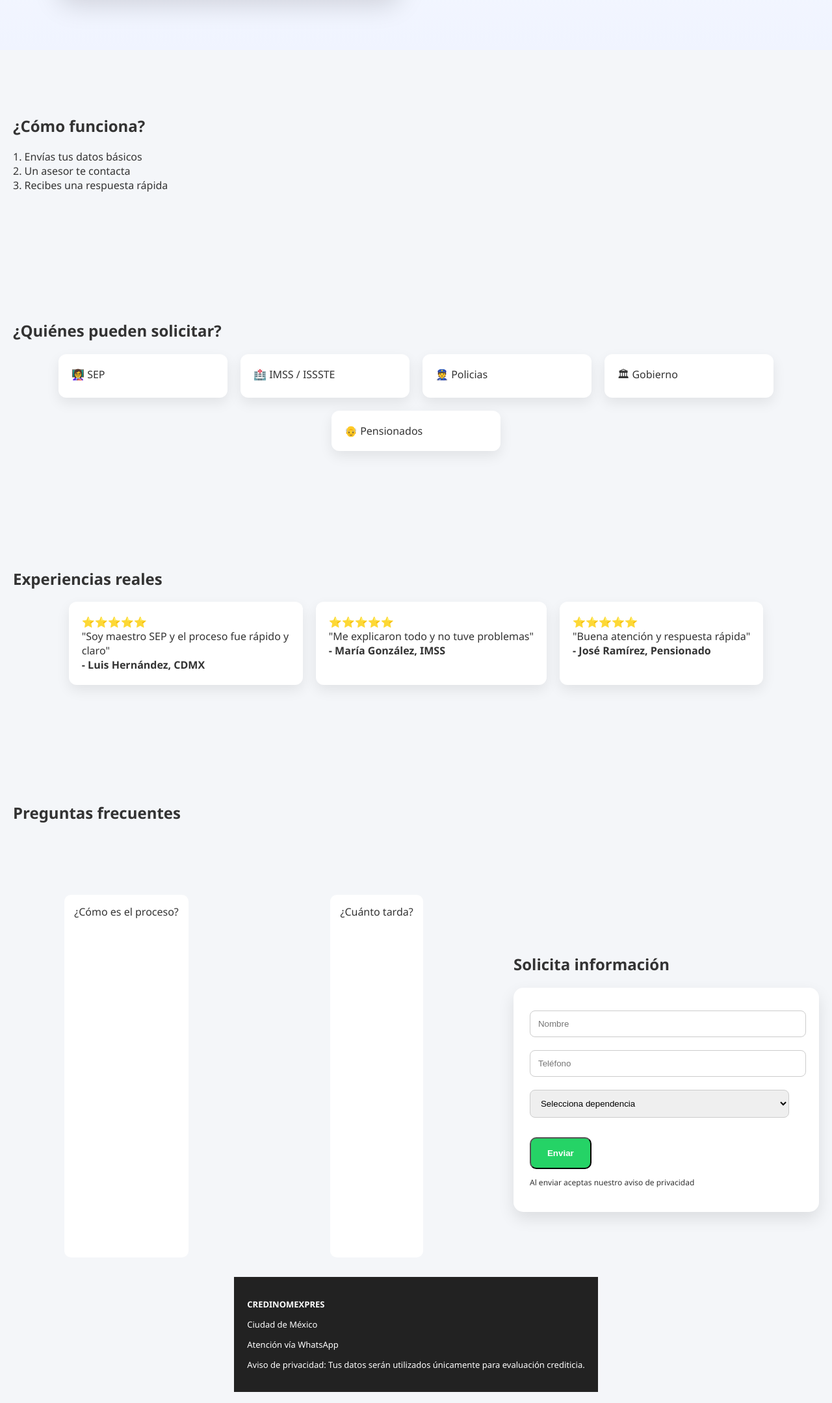
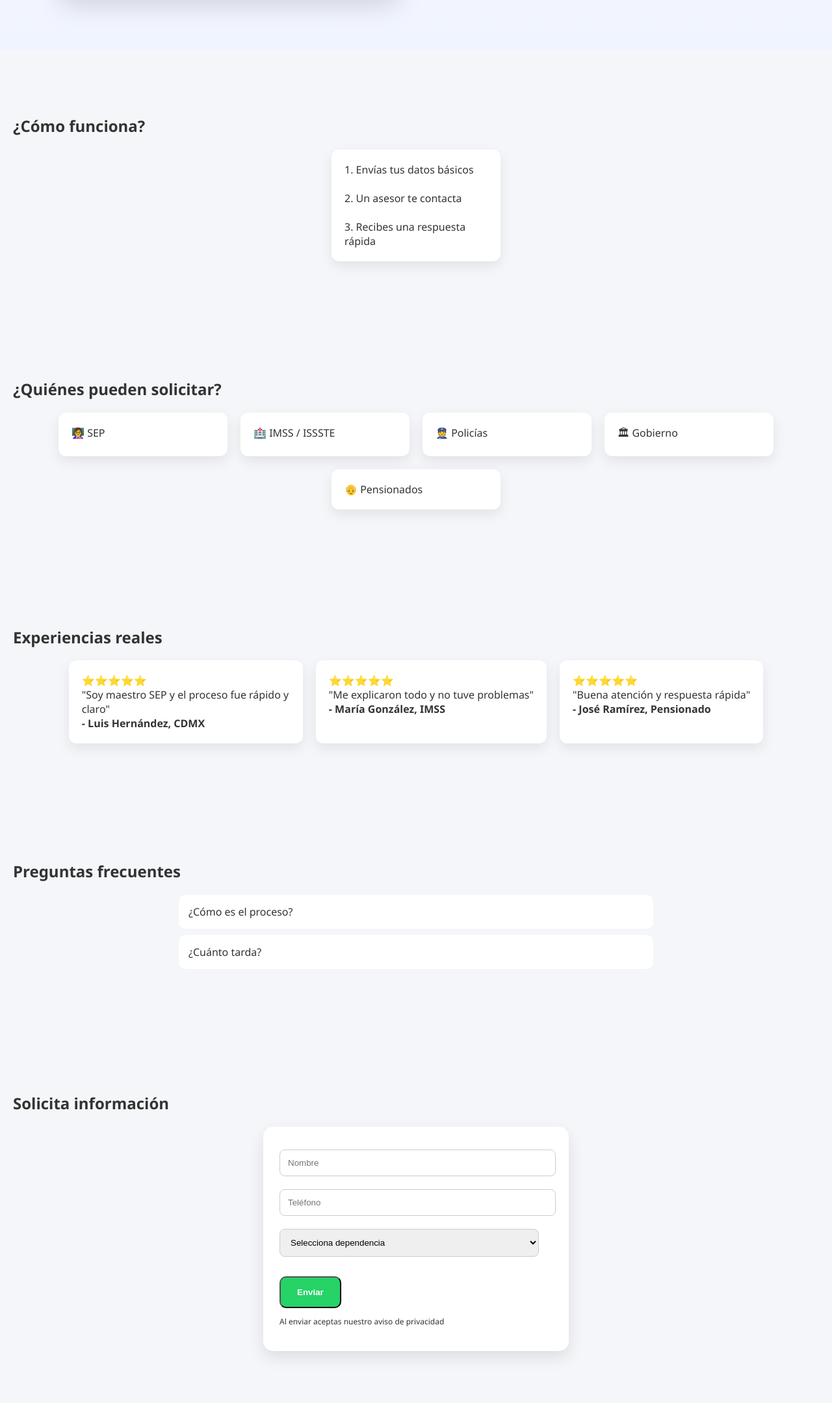
Before and after one commit to CrediNomExpress/convenionomina, a plain HTML site: page index.html in a window 1280 px wide. Shown: the part 1318-3477 px from the top of the page at 65% size. Drawn offline with Linux system fonts and the light colour scheme.

Commit message:
Update index.html

```diff
--- a/index.html
+++ b/index.html
@@ -267,11 +267,11 @@ footer{
 
     <h2>¿Cómo funciona?</h2>
 
-    <p>
-    1. Envías tus datos básicos<br>
-    2. Un asesor te contacta<br>
-    3. Recibes una respuesta rápida<br>
-    </p>
+    <div class="card" style="max-width:500px;margin:auto;">
+      1. Envías tus datos básicos<br><br>
+      2. Un asesor te contacta<br><br>
+      3. Recibes una respuesta rápida
+    </div>
 
   </div>
 </section>
@@ -283,13 +283,13 @@ footer{
     <h2>¿Quiénes pueden solicitar?</h2>
 
     <div class="cards">
-
-<div class="cards">
       <div class="card">👩‍🏫 SEP</div>
       <div class="card">🏥 IMSS / ISSSTE</div>
-<div class="card">👮 Policias</div>
+      <div class="card">👮 Policías</div>
       <div class="card">🏛 Gobierno</div>
       <div class="card">👴 Pensionados</div>
+    </div>
+
   </div>
 </section>
 
@@ -320,6 +320,8 @@ footer{
       </div>
 
     </div>
+
+  </div>
 </section>
 
 <!-- FAQ -->
@@ -327,11 +329,7 @@ footer{
   <div class="container">
 
     <h2>Preguntas frecuentes</h2>
-        </div>
 
-  </div>
-</section>
-    <div class="cards">
     <div class="faq-item" onclick="toggleFAQ(this)">
       ¿Cómo es el proceso?
       <div class="faq-answer">Un asesor te guía en todo momento.</div>
@@ -342,15 +340,14 @@ footer{
       <div class="faq-answer">Generalmente en menos de 24 horas.</div>
     </div>
 
+  </div>
 </section>
 
 <!-- FORM -->
-<section class="section">
+<section class="section" id="formulario">
   <div class="container">
 
     <h2>Solicita información</h2>
-
-    <div class="cards">
 
     <div class="form">
       <input id="nombre" placeholder="Nombre">
@@ -369,40 +366,7 @@ footer{
       <p style="font-size:12px;">
         Al enviar aceptas nuestro aviso de privacidad
       </p>
+    </div>
 
   </div>
 </section>
-
-<!-- FOOTER -->
-<footer>
-<p><b>CREDINOMEXPRES</b></p>
-<p>Ciudad de México</p>
-<p>Atención vía WhatsApp</p>
-
-<p>
-Aviso de privacidad: Tus datos serán utilizados únicamente para evaluación crediticia.
-</p>
-</footer>
-
-<!-- WHATS -->
-<a href="https://wa.me/525654011167" target="_blank" id="whatsapp">
-<img src="https://cdn-icons-png.flaticon.com/512/733/733585.png" width="30">
-</a>
-
-<script>
-function toggleFAQ(el){
-let ans=el.querySelector(".faq-answer");
-ans.style.display=ans.style.display==="block"?"none":"block";
-}
-
-function enviar(){
-let n=document.getElementById("nombre").value;
-let t=document.getElementById("telefono").value;
-let d=document.getElementById("dep").value;
-
-window.open(`https://wa.me/525654011167?text=Hola quiero información:%0A${n}%0A${t}%0A${d}`);
-}
-</script>
-
-</body>
-</html>
```
Lines whose indentation alone changed are shown as unchanged.
